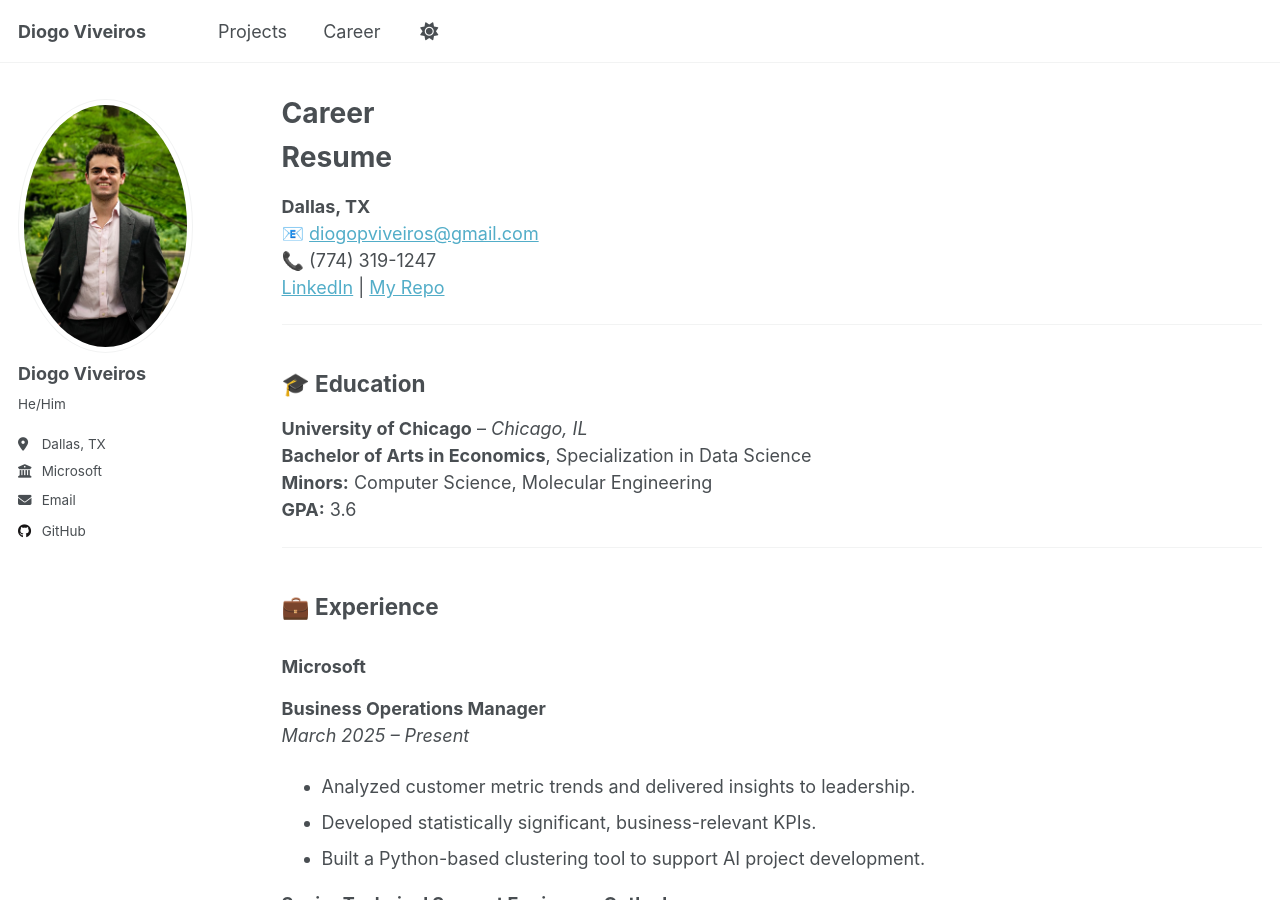
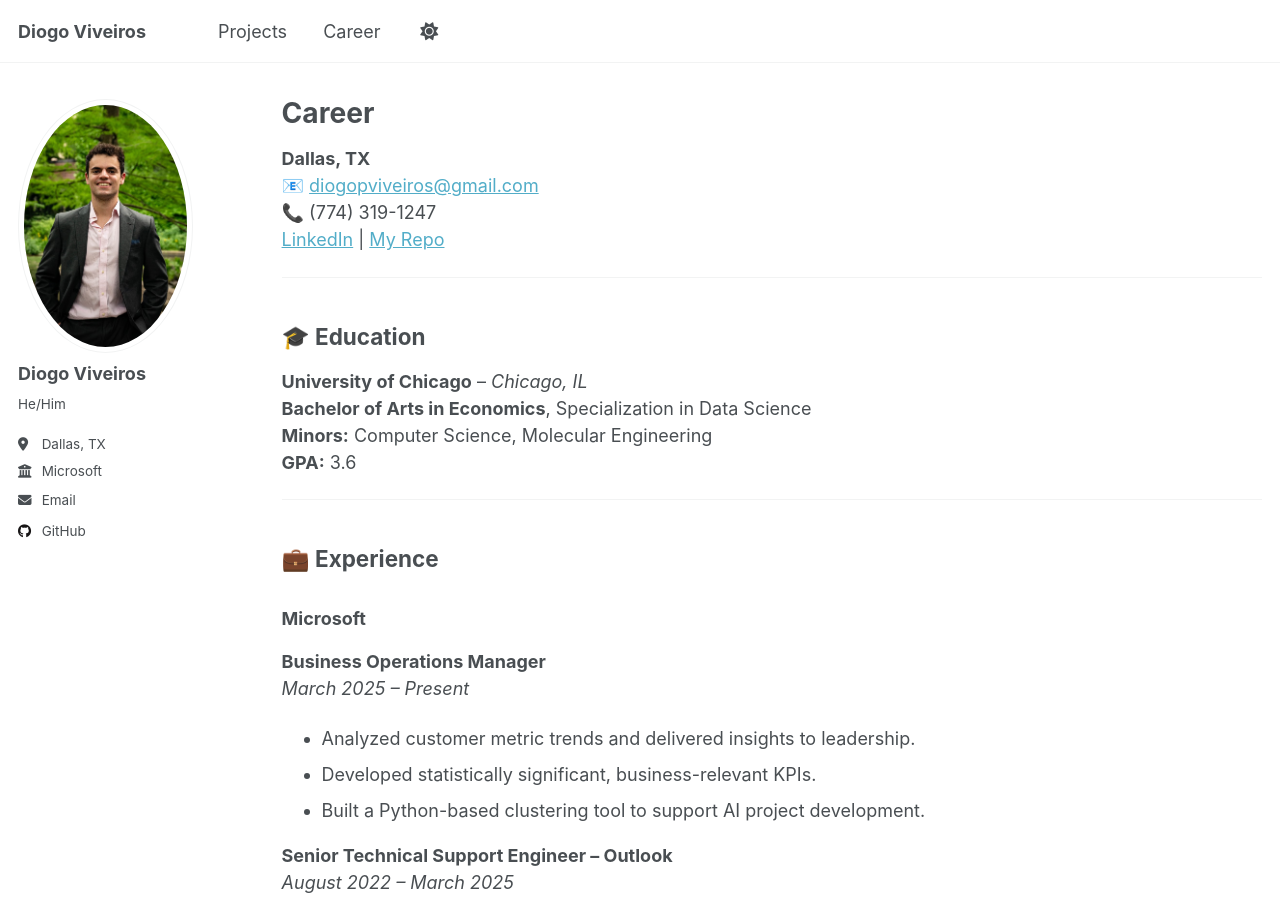
Before and after one commit to diogoviveiros/diogoviveiros.github.io, a Jekyll site: the page built from _pages/cv.md, in a window 1280 px wide and 900 px high. Built offline with Jekyll 4.4.1, drawn with Linux system fonts in a browser that asks for light colours.

Commit message:
Update cv.md

```diff
--- a/_pages/cv.md
+++ b/_pages/cv.md
@@ -6,9 +6,6 @@ author_profile: true
 ---
 
 {% include base_path %}
-
-
-# Resume
 
 **Dallas, TX**
 📧 [diogopviveiros@gmail.com](mailto:diogopviveiros@gmail.com)
```
